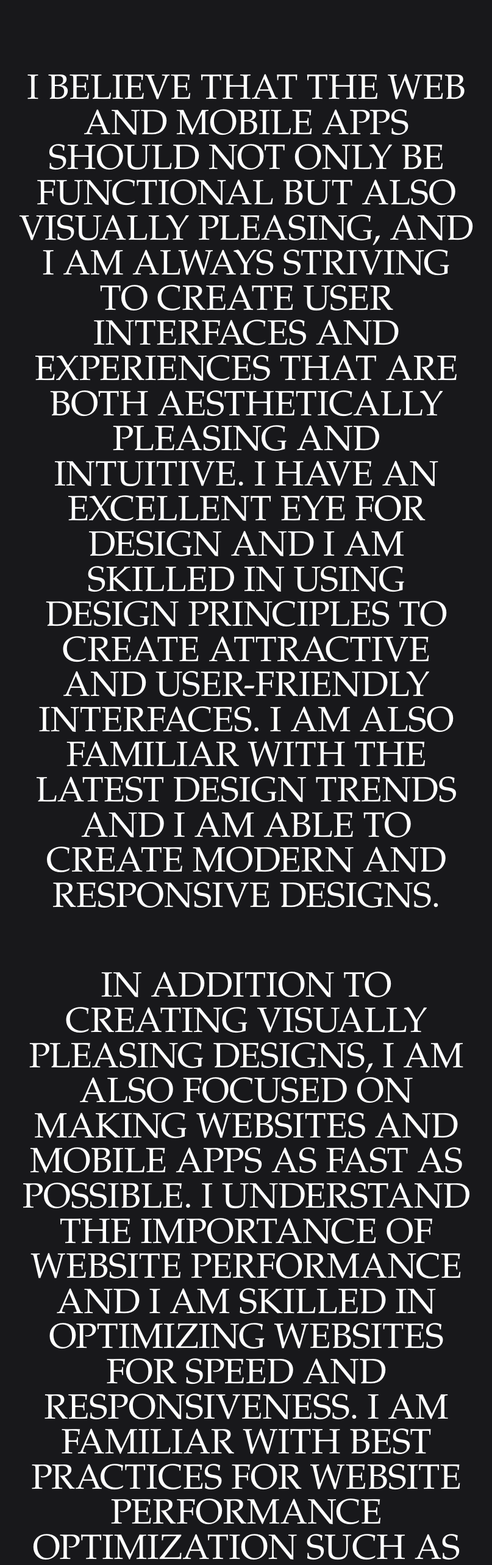
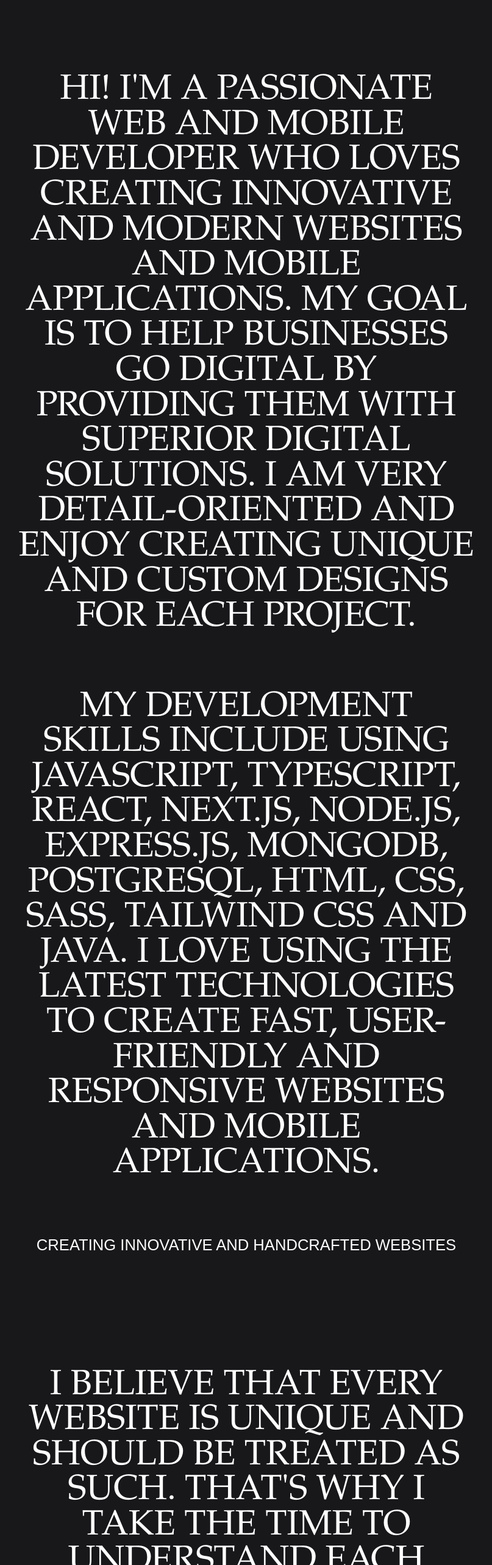
Before and after one commit to enzo-mourany/portfolio-v2, a Next.js app: page /about in a window 1280 px wide. Shown: the part 920-3486 px from the top of the page at 61% size, without its empty margins (236-1043 px from the left). Built offline with nearby package versions, Linux system fonts and the light colour scheme.

Commit message:
feat: add new text

```diff
--- a/app/about/page.tsx
+++ b/app/about/page.tsx
@@ -24,9 +24,18 @@ const Page: React.FC = () => {
         <div className={styles.about__course}>
           <div className={styles.about__objectivs}>
             <h2>Creating beautiful and fast websites and mobile applications is something that I am truly passionate about</h2>
-            <p>I believe that the web and mobile apps should not only be functional but also visually pleasing, and I am always striving to create user interfaces and experiences that are both aesthetically pleasing and intuitive. I have an excellent eye for design and I am skilled in using design principles to create attractive and user-friendly interfaces. I am also familiar with the latest design trends and I am able to create modern and responsive designs.</p>
-            <p>In addition to creating visually pleasing designs, I am also focused on making websites and mobile apps as fast as possible. I understand the importance of website performance and I am skilled in optimizing websites for speed and responsiveness. I am familiar with best practices for website performance optimization such as code minification, image optimization and caching. I am also experienced in using tools like Lighthouse and PageSpeed Insights to analyze and improve website performance.</p>
-            <p>By combining my skills in design and website performance optimization, I am able to create websites and mobile apps that are both beautiful and fast. I believe that by creating websites and mobile apps with a great UI and UX and optimized for performance, we can make the web a more enjoyable and efficient place for everyone.</p>
+            <p>Hi! I'm a passionate web and mobile developer who loves creating innovative and modern websites and mobile applications. My goal is to help businesses go digital by providing them with superior digital solutions. I am very detail-oriented and enjoy creating unique and custom designs for each project.</p>
+            <p>My development skills include using JavaScript, TypeScript, React, Next.js, Node.js, Express.js, MongoDB, PostgreSQL, HTML, CSS, Sass, Tailwind CSS and Java. I love using the latest technologies to create fast, user-friendly and responsive websites and mobile applications.</p>
+            <h2>Creating innovative and handcrafted websites</h2>
+            <p>I believe that every website is unique and should be treated as such. That's why I take the time to understand each client's needs and create a custom design that reflects their business and vision. My handcrafted approach ensures that every website I create is unique and memorable.</p>
+            <div>
+              <h2>Mobile Application Development</h2>
+              <p>I am also an experienced mobile application developer and am passionate about creating innovative and functional mobile applications. I use the latest technologies to create responsive, user-friendly and efficient mobile apps for iOS and Android platforms.</p>
+            </div>
+            <div>
+              <h2>Customer-centric approach</h2>
+              <p>I am very client-centric and believe in open and honest communication throughout the development process. I work closely with my clients to ensure their needs are met and that the final product is exactly what they wanted.</p>
+            </div>
           </div>
         </div>
       </div>
```
